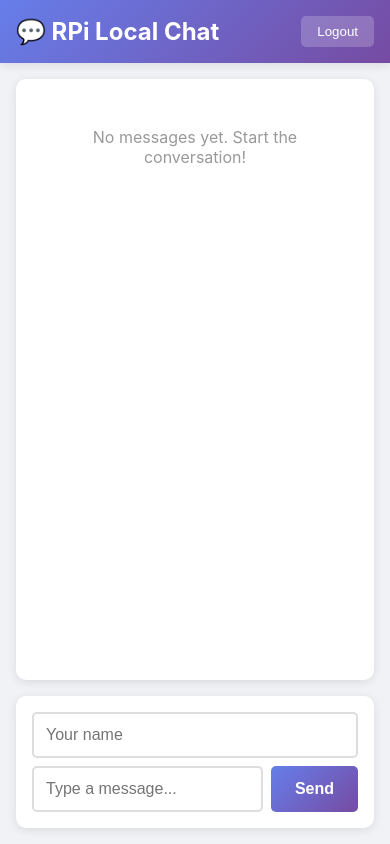
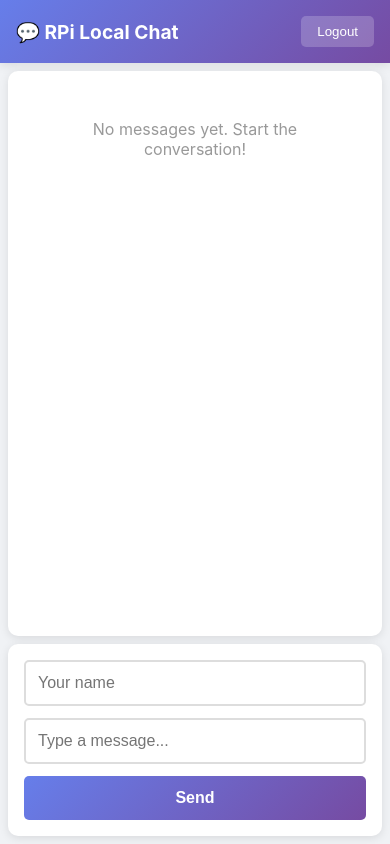
Before and after one commit to tteejj/miscellaneous, a Flask app: page / in a window 390 px wide. Run offline with Flask 3, Linux system fonts and the light colour scheme; the visitor is signed in with stand-in values (Sample User, id 1); data that the repository does not hold is empty.

Commit message:
Fix Safari and mobile device compatibility issues
- Safari PIN login: Changed input type to 'tel' with inputmode='numeric'
  for better mobile keyboard support, removed strict pattern validation
- Fire tablet input fix: Improved responsive design for tablets
  - Added min-height: 44px for touch targets (Apple guidelines)
  - Fixed flex layout to prevent input hiding on tablets
  - Added -webkit-appearance: none for consistent rendering
  - Improved 768px breakpoint: username full width, message + send button on line 2
  - Added 480px breakpoint for small phones (full vertical stack)
  - Fixed flex overflow issues with min-width: 0

```diff
--- a/templates/chat.html
+++ b/templates/chat.html
@@ -114,6 +114,7 @@
             box-shadow: 0 2px 10px rgba(0, 0, 0, 0.1);
             display: flex;
             gap: 0.5rem;
+            flex-shrink: 0;
         }
 
         .username-input {
@@ -122,6 +123,8 @@
             border-radius: 5px;
             font-size: 1rem;
             width: 150px;
+            -webkit-appearance: none;
+            min-height: 44px;
         }
 
         .message-input {
@@ -130,6 +133,9 @@
             border: 2px solid #ddd;
             border-radius: 5px;
             font-size: 1rem;
+            -webkit-appearance: none;
+            min-height: 44px;
+            min-width: 0;
         }
 
         .username-input:focus, .message-input:focus {
@@ -147,6 +153,9 @@
             font-weight: 600;
             cursor: pointer;
             transition: transform 0.2s;
+            flex-shrink: 0;
+            min-height: 44px;
+            white-space: nowrap;
         }
 
         .send-btn:hover {
@@ -164,16 +173,50 @@
         }
 
         @media (max-width: 768px) {
+            .header h1 {
+                font-size: 1.2rem;
+            }
+
             .input-container {
                 flex-wrap: wrap;
+                gap: 0.75rem;
             }
 
             .username-input {
                 width: 100%;
+                order: 1;
             }
 
             .message-input {
+                width: calc(100% - 90px);
+                order: 2;
+                flex: 1;
+            }
+
+            .send-btn {
+                width: 80px;
+                order: 3;
+                padding: 0.75rem;
+            }
+
+            .chat-container {
+                padding: 0.5rem;
+            }
+
+            .messages {
+                margin-bottom: 0.5rem;
+            }
+        }
+
+        @media (max-width: 480px) {
+            .message-input {
                 width: 100%;
+                order: 2;
+            }
+
+            .send-btn {
+                width: 100%;
+                order: 3;
             }
         }
     </style>
--- a/templates/login.html
+++ b/templates/login.html
@@ -109,7 +109,7 @@
         <form method="POST">
             <div class="form-group">
                 <label for="pin">Enter PIN:</label>
-                <input type="text" id="pin" name="pin" required autofocus maxlength="6" pattern="[0-9]{6}" placeholder="000000">
+                <input type="tel" id="pin" name="pin" required autofocus maxlength="6" inputmode="numeric" placeholder="000000">
             </div>
 
             <button type="submit">Login</button>
```
